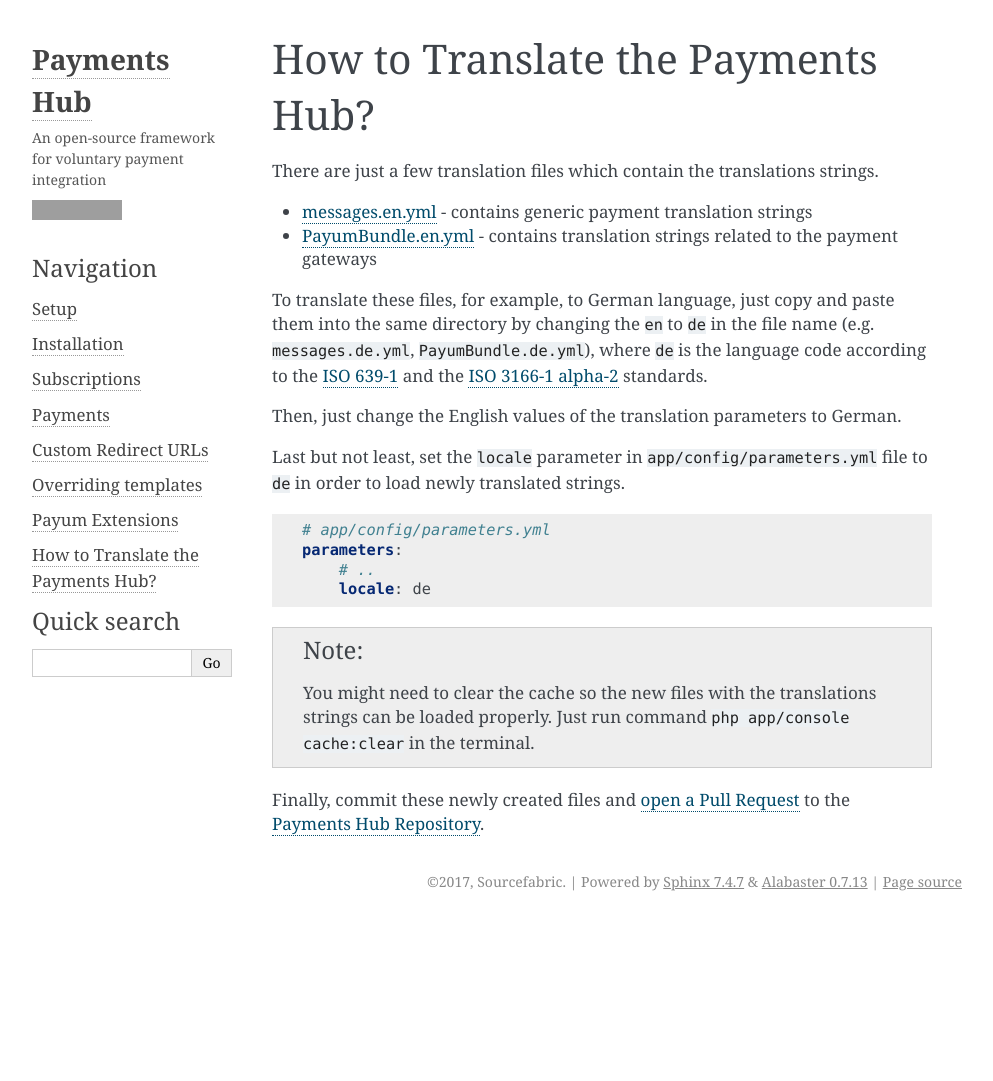
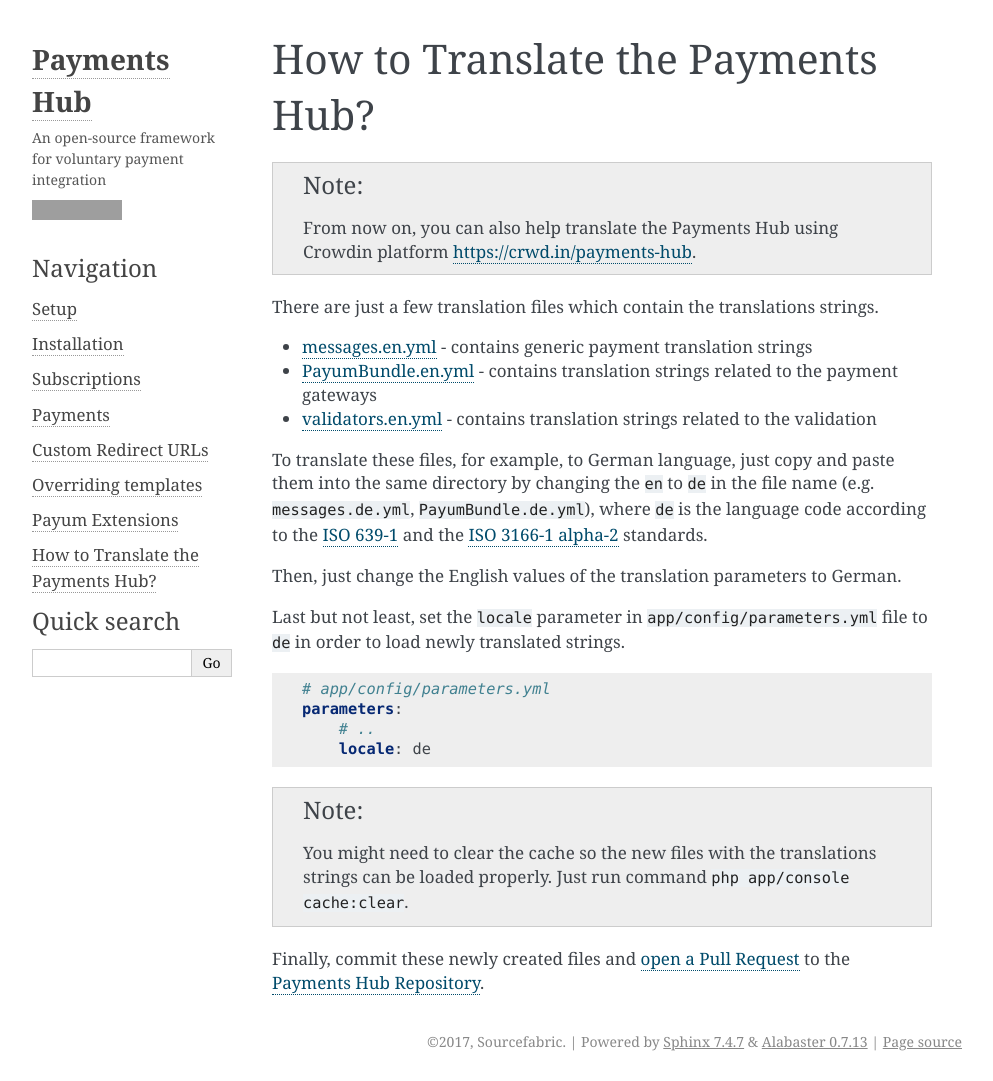
Before and after one commit to PayHelper/payments-hub, a Sphinx documentation site: the page built from docs/translations/index.rst, in a window 1280 px wide and 1081 px high. Shown: the whole window, without its empty margins (148-1141 px from the left). Built offline with Sphinx 7.4.7, drawn with Linux system fonts in a browser that asks for light colours; pages that are not in the unit, such as notebooks, are missing from menus; grey boxes are pictures that could not be loaded.

Commit message:
improved translations docs

```diff
--- a/docs/translations/index.rst
+++ b/docs/translations/index.rst
@@ -1,10 +1,15 @@
 How to Translate the Payments Hub?
 ==================================
+
+.. note::
+
+    From now on, you can also help translate the Payments Hub using Crowdin platform https://crwd.in/payments-hub.
 
 There are just a few translation files which contain the translations strings.
 
 - `messages.en.yml`_ - contains generic payment translation strings
 - `PayumBundle.en.yml`_ - contains translation strings related to the payment gateways
+- `validators.en.yml`_ - contains translation strings related to the validation
 
 To translate these files, for example, to German language, just copy and paste them into the same directory by changing the ``en`` to ``de`` in the file name
 (e.g. ``messages.de.yml``, ``PayumBundle.de.yml``), where ``de`` is the language code according to
@@ -26,13 +31,14 @@
 .. note::
 
     You might need to clear the cache so the new files with the translations strings can be loaded properly. Just run command
-    ``php app/console cache:clear`` in the terminal.
+    ``php app/console cache:clear``.
 
 
 Finally, commit these newly created files and `open a Pull Request`_ to the `Payments Hub Repository`_.
 
 .. _`messages.en.yml`: https://github.com/PayHelper/payments-hub/blob/master/src/PH/Bundle/PayumBundle/Resources/translations/messages.en.yml
 .. _`PayumBundle.en.yml`: https://github.com/PayHelper/payments-hub/blob/master/src/PH/Bundle/PayumBundle/Resources/translations/PayumBundle.en.yml
+.. _`validators.en.yml`: https://github.com/PayHelper/payments-hub/blob/master/src/PH/Bundle/PayumBundle/Resources/translations/validators.en.yml
 .. _`ISO 639-1`: https://en.wikipedia.org/wiki/List_of_ISO_639-1_codes
 .. _`ISO 3166-1 alpha-2`: https://en.wikipedia.org/wiki/ISO_3166-1#Current_codes
 .. _`open a Pull Request`: https://help.github.com/articles/creating-a-pull-request/
```
